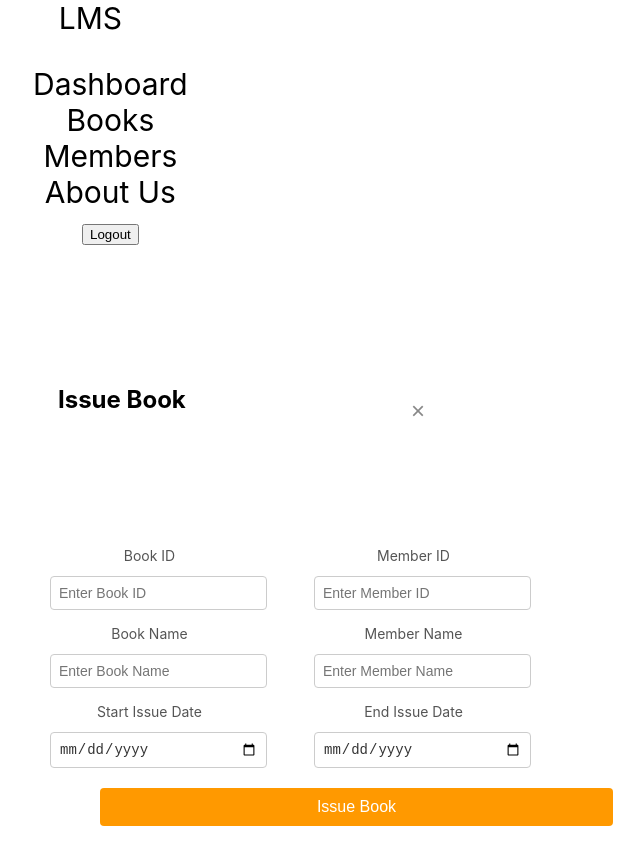
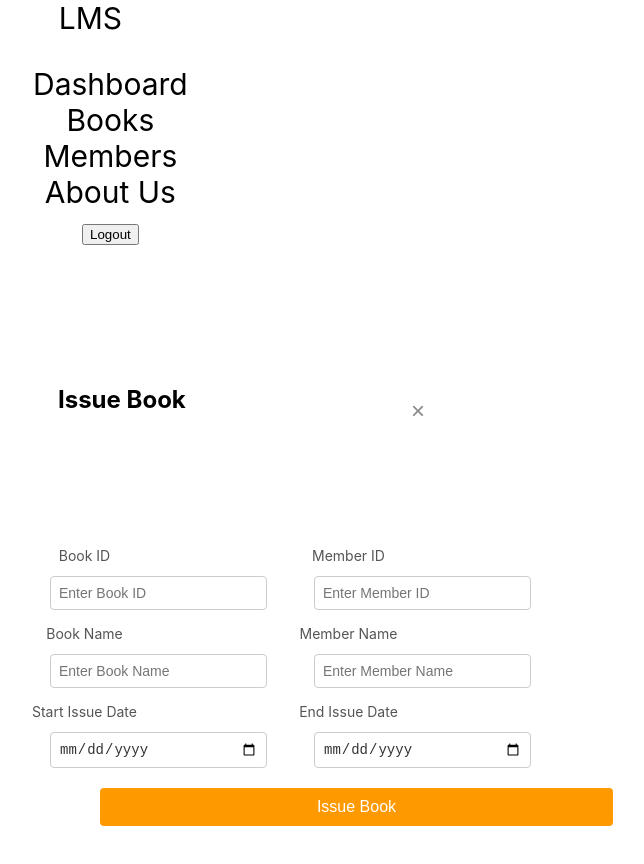
Before and after one commit to KushaRa/LMS-KaragasthalawaMV, a React (Create React App) app: page / in a window 1280 px wide. Shown: the top 864 px of the page, without its empty margins (7-651 px from the left). Built offline with nearby package versions, Linux system fonts and the light colour scheme.

Commit message:
changed css

```diff
--- a/src/components/issueBook/issueBook.css
+++ b/src/components/issueBook/issueBook.css
@@ -54,7 +54,7 @@
 
   .form-row {
     display: flex;
-    justify-content: space-between;
+    justify-content: flex-start;
     margin-bottom: 15px;
     gap: 15px;
     align-items: flex-start;
@@ -65,6 +65,8 @@
     width: 48%;
     margin-right: 100px;
     margin-left: -50px;
+    flex: 1;
+    max-width: 60%;
 
   }
 
@@ -73,6 +75,7 @@
     font-size: 14px;
     color: #555;
     margin-bottom: 5px;
+    margin-left: -130px;
   }
 
   .form-group input {
```
